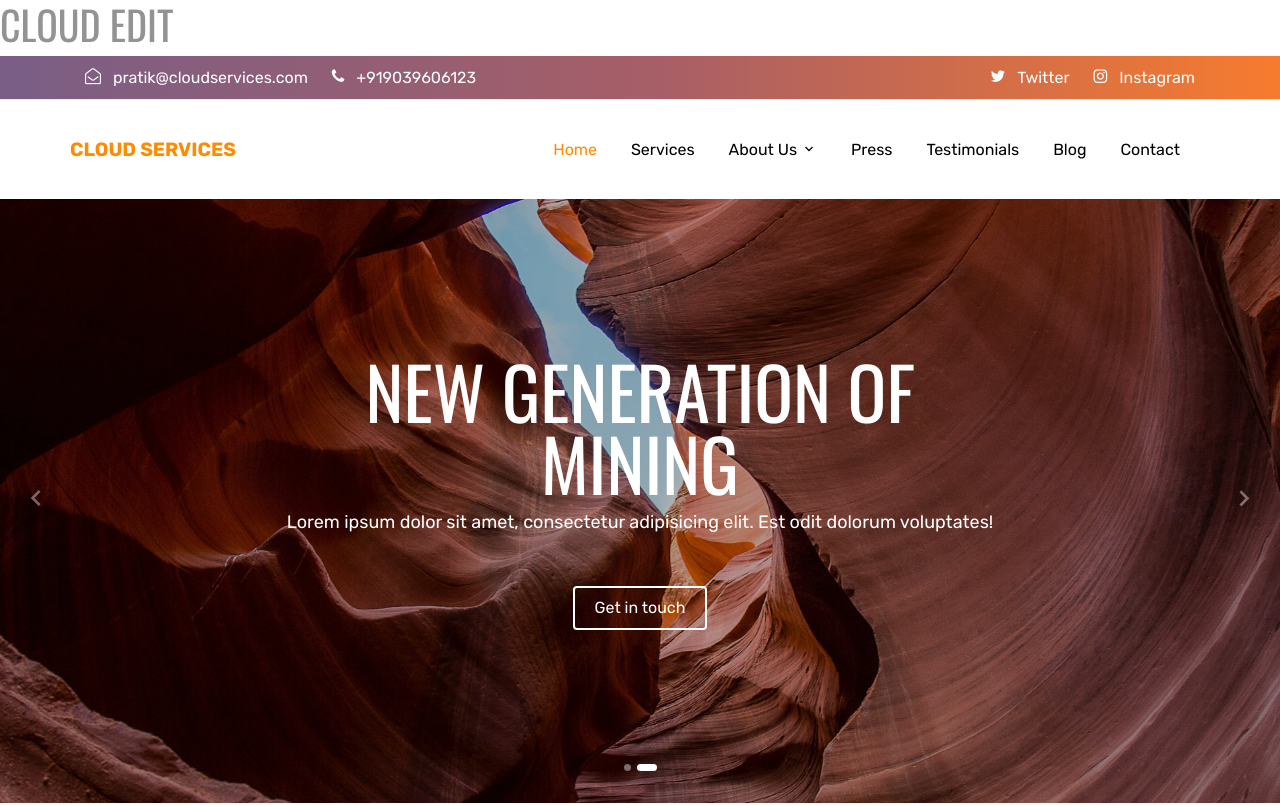
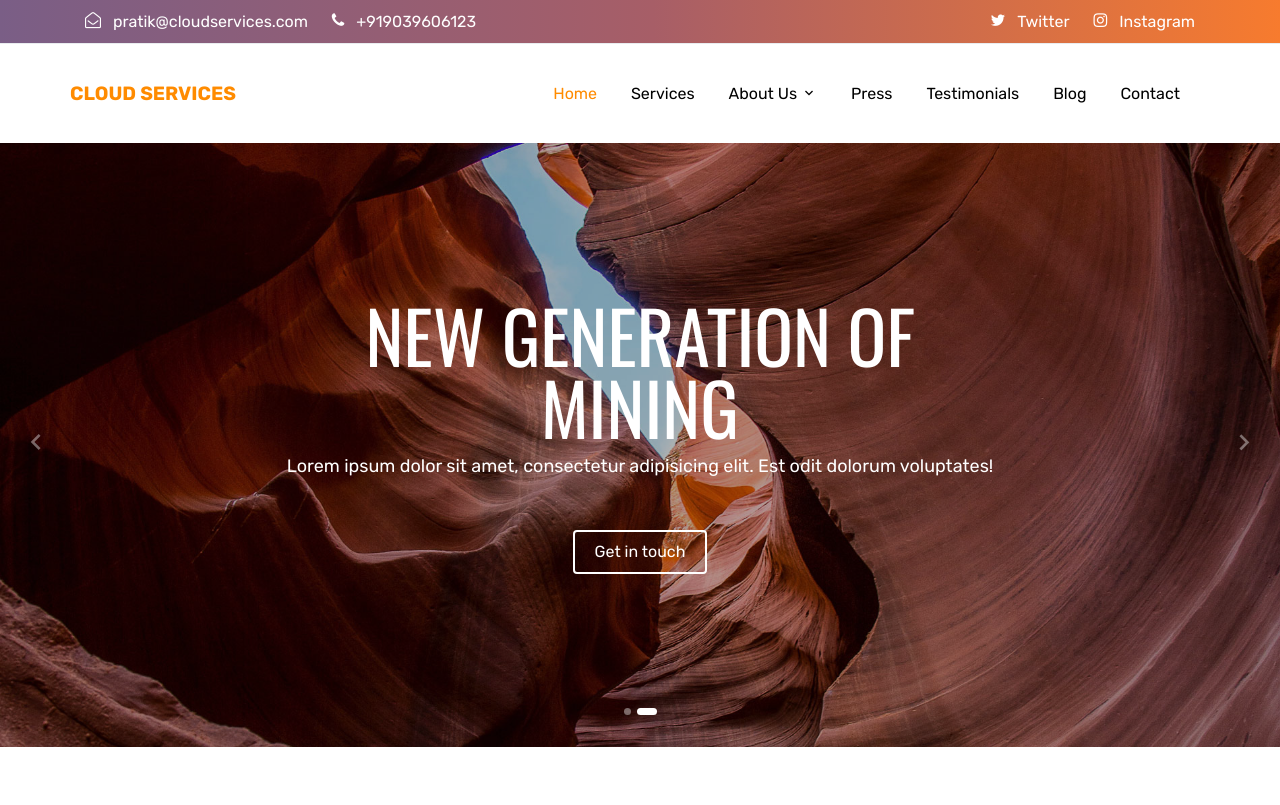
Before and after one commit to Pratik-Bhawsar/MyFirstRepo, a plain HTML site: page index.html in a window 1280 px wide. Shown: the top 805 px of the page. Drawn offline with nearby package versions, Linux system fonts and the light colour scheme; files whose address does not match are found by name.

Commit message:
Update index.html

```diff
--- a/index.html
+++ b/index.html
@@ -38,9 +38,6 @@
         </div>
       </div>
       <div class="site-mobile-menu-body"></div>
-    </div>
-    <div>
-      <h1>Cloud Edit</h1>
     </div>
 
     <div class="top-bar">
```
